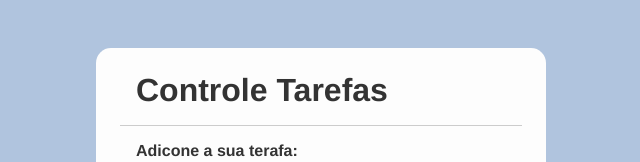
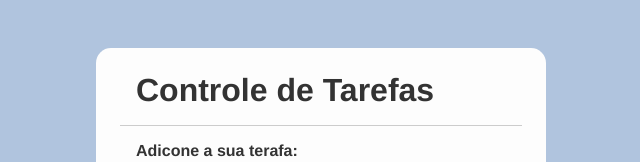
Before and after one commit to cezar-deev/App_Tarefas_JS, a plain HTML site: page index.html in a window 1280 px wide. Shown: the top 162 px of the page, without its empty margins (319-959 px from the left). Drawn offline with Linux system fonts and the light colour scheme.

Commit message:
Atualizar titulo

```diff
--- a/index.html
+++ b/index.html
@@ -19,7 +19,7 @@
 
         <div class="todo-container">
             <header>
-                <h1>Controle Tarefas</h1>
+                <h1>Controle de Tarefas</h1>
             </header>
             <form id="todo-form">
                 <p>Adicone a sua terafa:</p>
```
